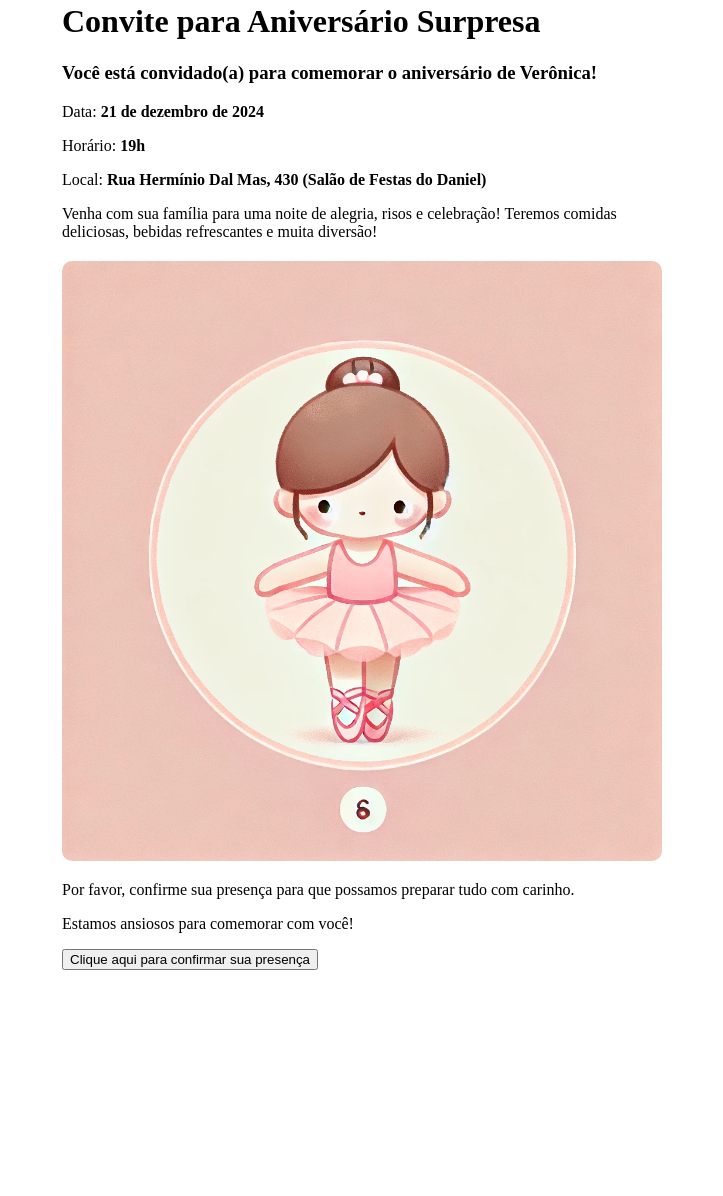
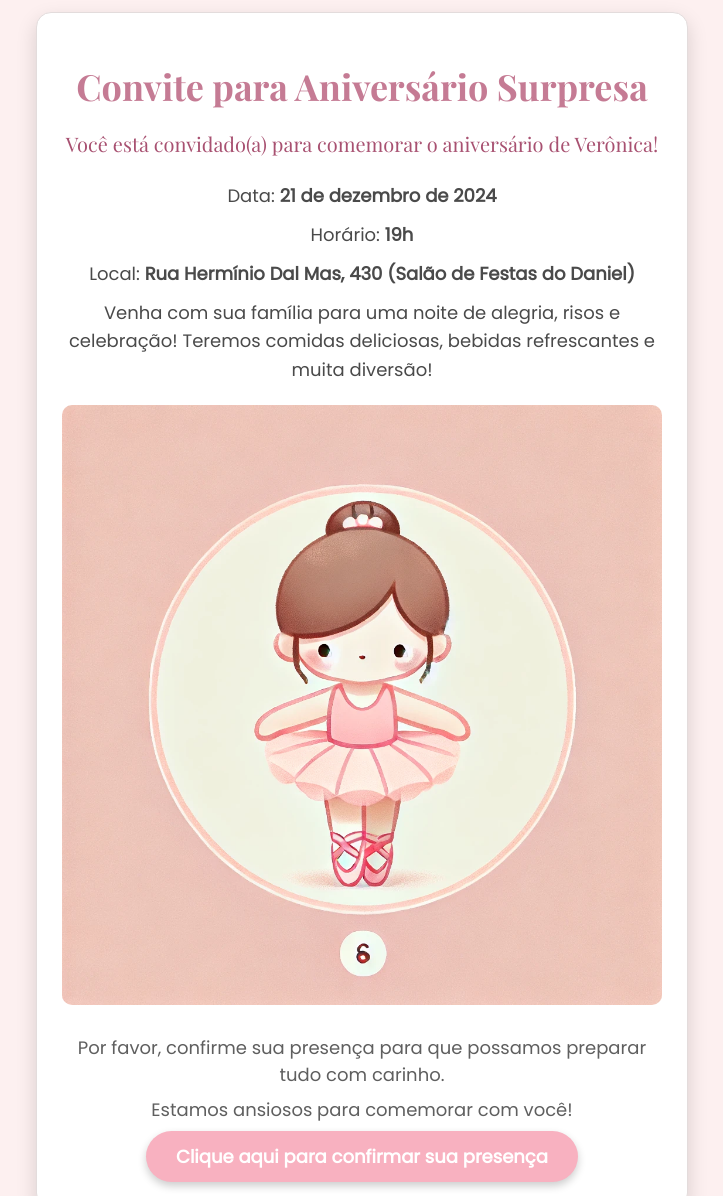
Before and after one commit to feerodgs/convite_bailarina, a plain HTML site: page index.html in a window 1280 px wide. Shown: the part 18-1214 px from the top of the page, without its empty margins (278-1001 px from the left). Before the commit the page ends 1008 px from the top, so only its background shows below. Drawn offline with nearby package versions, Linux system fonts and the light colour scheme.

Commit message:
melhorias

```diff
--- a/index.html
+++ b/index.html
@@ -21,10 +21,10 @@
             <p>Horário: <strong>19h</strong></p>
             <p>Local: <strong>Rua Hermínio Dal Mas, 430 (Salão de Festas do Daniel)</strong></p>
             <p>Venha com sua família para uma noite de alegria, risos e celebração! Teremos comidas deliciosas, bebidas refrescantes e muita diversão!</p>
-        </div>
 
-        <div class="img-container">
-            <img src="bailar.webp" alt="bailarina">
+            <div class="img-container">
+                <img src="bailar.webp" alt="bailarina">
+            </div>
         </div>
 
         <div class="contact-info">
--- a/style.css
+++ b/style.css
@@ -1,13 +1,126 @@
+/* Importando fontes */
+@import url('https://fonts.googleapis.com/css2?family=Playfair+Display:wght@400;700&family=Poppins:wght@300;400&display=swap');
+
+/* Configurações básicas */
 body {
+    font-family: 'Poppins', sans-serif;
+    background-color: #fdf0f0;
     margin: 0;
     padding: 0;
-    box-sizing: border-box;
+    color: #4a4a4a;
+    box-sizing: border-box; /* Importante para responsividade */
 }
 
 .container {
     width: 90%;
     max-width: 600px;
-    margin: 20px auto;
+    margin: 30px auto;
+    background-color: #ffffff;
+    border-radius: 15px;
+    padding: 25px;
+    box-shadow: 0 8px 20px rgba(0, 0, 0, 0.15);
+    border: 1px solid #e3dcdc;
+    text-align: center;
+}
+
+.header {
+    margin-bottom: 25px;
+}
+
+.title {
+    font-size: 36px;
+    color: #c57b94;
+    font-weight: bold;
+    margin-bottom: 5px;
+    font-family: 'Playfair Display', serif;
+}
+
+.subtitle {
+    font-size: 20px;
+    color: #a85171;
+    font-weight: 400;
+    font-family: 'Playfair Display', serif;
+}
+
+.details {
+    margin-top: 15px;
+    line-height: 1.6;
+    font-size: 18px;
+}
+
+.details p {
+    margin: 10px 0;
+}
+
+.contact-info {
+    margin-top: 20px;
+    font-size: 18px;
+}
+
+.contact-info p {
+    margin: 8px 0;
+    color: #5f5f5f;
+}
+
+/* Botão de confirmação */
+.confirm-button {
+    background-color: #f8b1c0;
+    color: #ffffff;
+    border: none;
+    padding: 12px 30px;
+    border-radius: 30px;
+    font-size: 18px;
+    font-weight: bold;
+    cursor: pointer;
+    transition: background-color 0.3s ease, transform 0.2s;
+    font-family: 'Poppins', sans-serif;
+    box-shadow: 0 4px 8px rgba(0, 0, 0, 0.2);
+}
+
+.confirm-button:hover {
+    background-color: #fa8aa6;
+    transform: scale(1.05);
+}
+
+.confirm-button:focus {
+    outline: none;
+    box-shadow: 0 0 5px rgba(248, 177, 192, 0.6);
+}
+
+/* Estilo para imagens */
+.img-container {
+    text-align: center;
+    margin-top: 20px;
+}
+
+.img-container img {
+    max-width: 100%;
+    height: auto;
+    border-radius: 10px;
+}
+
+/* Responsividade */
+@media only screen and (max-width: 600px) {
+    .container {
+        padding: 15px;
+    }
+
+    .title {
+        font-size: 32px;
+    }
+
+    .subtitle {
+        font-size: 18px;
+    }
+
+    .details p {
+        font-size: 16px;
+    }
+
+    .confirm-button {
+        padding: 10px 20px;
+        font-size: 16px;
+    }
 }
 
 @media only screen and (max-width: 480px) {
@@ -20,7 +133,7 @@ body {
     }
 
     .details p {
-        font-size: 16px;
+        font-size: 14px;
     }
 
     .confirm-button {
@@ -28,17 +141,7 @@ body {
         font-size: 14px;
     }
 
-    img {
+    .img-container img {
         max-width: 90%;
     }
 }
-.img-container {
-    text-align: center;
-    margin-top: 20px;
-}
-
-.img-container img {
-    max-width: 100%;
-    height: auto;
-    border-radius: 10px;
-}
```
